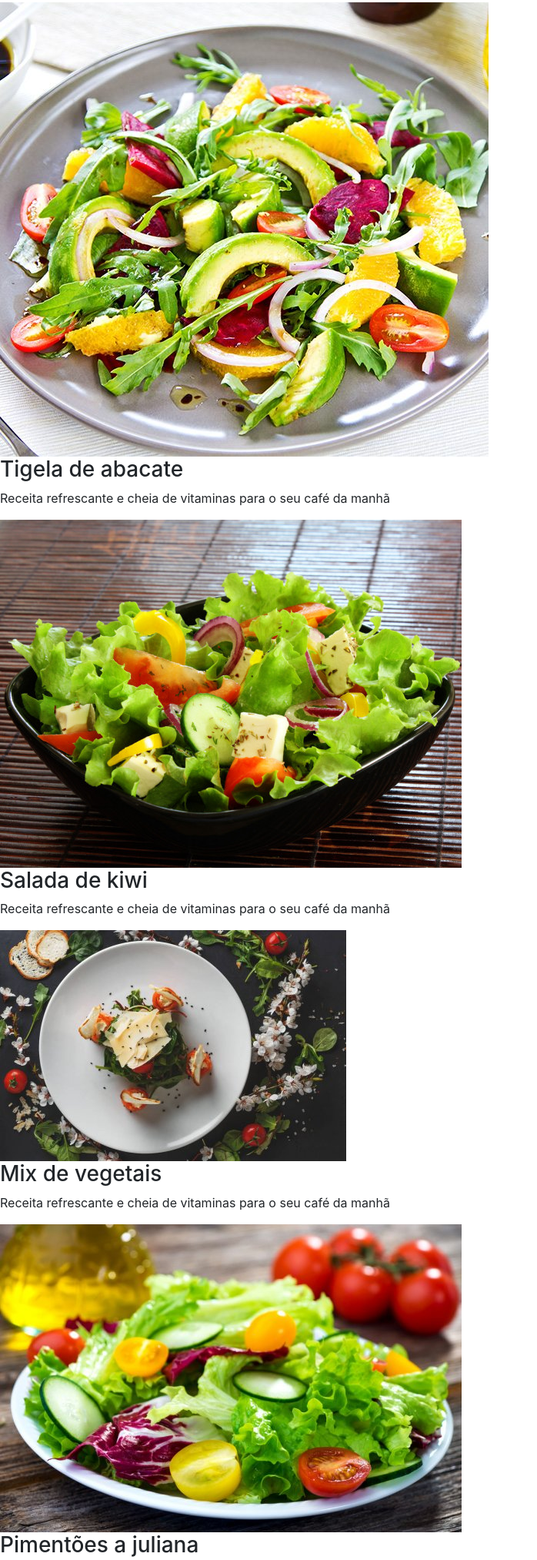
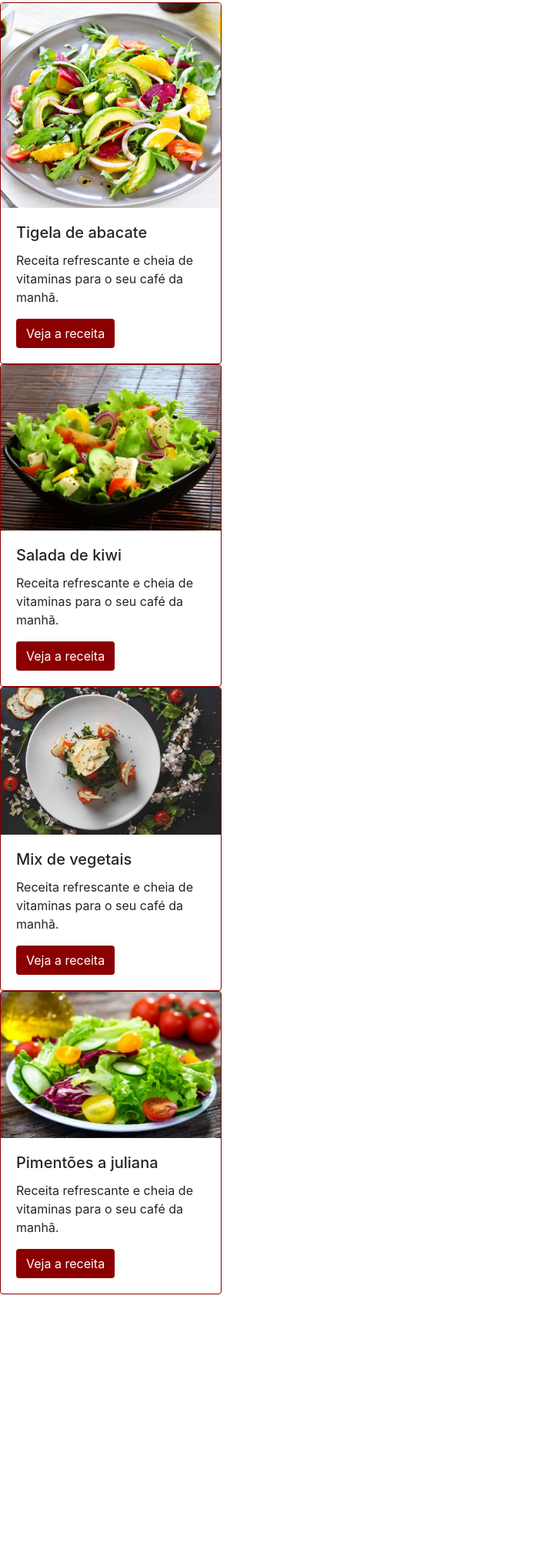
Before and after one commit to Ljuniorcode/landingPage_bootStrap, a plain HTML site: page index.html in a window 1280 px wide. Shown: the part 695-2721 px from the top of the page at 77% size, without its empty margins (0-698 px from the left). After the commit the page ends 2376 px from the top, so only its background shows below. Drawn offline with nearby package versions, Linux system fonts and the light colour scheme.

Commit message:
02 - html semântico, adicioanr e personalizar componente card, usar css para complementar o bootstrap

```diff
--- a/index.html
+++ b/index.html
@@ -12,6 +12,7 @@
 </head>
 
 <body>
+  <header>
     <nav class="navbar navbar-expand-lg navbar-light bg-light">
       <a class="navbar-brand" href="#">fruta & fruto</a>
       <button class="navbar-toggler" type="button" data-toggle="collapse" data-target="#navbarNavAltMarkup"
@@ -19,21 +20,26 @@
         <span class="navbar-toggler-icon"></span>
       </button>
       <div class="collapse navbar-collapse justify-content-end" id="navbarNavAltMarkup">
-      <div class="navbar-nav">
-        <a class="nav-link active" href="#">início <span class="sr-only">(current)</span></a>
-        <a class="nav-link" href="#">receitas</a>
-        <a class="nav-link" href="#">quem somos</a>
-        <a class="nav-link" href="#" tabindex="-1">contato</a>
-      </div>
+        <ul class="navbar-nav">
+          <li><a class="nav-link active" href="#">início <span class="sr-only">(current)</span></a></li>
+          <li><a class="nav-link" href="#">receitas</a></li>
+          <li><a class="nav-link" href="#">quem somos</a></li>
+          <li><a class="nav-link" href="#" tabindex="-1">contato</a></li>
+        </ul>
       </div>
     </nav>
+  </header>
 
+  <main>
+    <section class="carrossel">
       <div id="carouselExampleCaptions" class="carousel slide" data-interval="4000" data-ride="carousel">
         <ol class="carousel-indicators">
           <li data-target="#carouselExampleCaptions" data-slide-to="0" class="active"></li>
           <li data-target="#carouselExampleCaptions" data-slide-to="1"></li>
           <li data-target="#carouselExampleCaptions" data-slide-to="2"></li>
+          <li data-target="#carouselExampleCaptions" data-slide-to="3"></li>
         </ol>
+
         <div class="carousel-inner">
 
           <div class="carousel-item active">
@@ -57,6 +63,14 @@
             </div>
           </div>
 
+          <div class="carousel-item">
+            <img src="./img/carousel4.jpg" class="d-block w-100 imagem-carrossel" alt="...">
+            <div class="carousel-caption d-none d-md-block h-50">
+              <h1 class="fonte-titulo display-4">Alimentos frescos e saudáveis</h1>
+            </div>
+          </div>
+    </section>
+
       </div>
       <a class="carousel-control-prev" href="#carouselExampleCaptions" role="button" data-slide="prev">
         <span class="carousel-control-prev-icon" aria-hidden="true"></span>
@@ -68,30 +82,51 @@
       </a>
     </div>
 
+    <section id="titulo">
       <h1 class="text-center fonte-titulo cor-especial pt-5">Receitas para economizar e ganhar saúde</h1>
       <p class="text-center text-secondary pb-5">Nossas receitas ajudam você a aproveitar melhor os alimentos, economizar,
       ganhar tempo e praticidade</p>
+    </section>
 
-  <img src="./img/saladaAbacate.jpg" alt="tigela com salada de abacate">
-  <h3>Tigela de abacate</h3>
-  <p>Receita refrescante e cheia de vitaminas para o seu café da manhã</p>
-
-  <img src="./img/salada1.jpg" alt="tigela com salada de abacate">
-
-  <h3>Salada de kiwi</h3>
-  <p>Receita refrescante e cheia de vitaminas para o seu café da manhã</p>
-
-  <img src="./img/salada2.jpg" alt="tigela com salada de abacate">
-
-  <h3>Mix de vegetais</h3>
-  <p>Receita refrescante e cheia de vitaminas para o seu café da manhã</p>
+      <section id="receitas">
+        <div class="card borda-cor-especial" style="width: 18rem;">
+          <img src="./img/saladaAbacate.jpg" class="card-img-top" alt="tigela com salada de abacate">
+          <div class="card-body">
+            <h5 class="card-title">Tigela de abacate</h5>
+            <p class="card-text">Receita refrescante e cheia de vitaminas para o seu café da manhã.</p>
+            <a href="#" class="btn botao-cor-especial">Veja a receita</a>
+          </div>
+        </div>
 
 
-  <img src="./img/salada4.jpg" alt="tigela com salada de abacate">
+        <div class="card borda-cor-especial" style="width: 18rem;">
+          <img src="./img/salada1.jpg" class="card-img-top" alt="Salada de kiwi">
+          <div class="card-body">
+            <h5 class="card-title">Salada de kiwi</h5>
+            <p class="card-text">Receita refrescante e cheia de vitaminas para o seu café da manhã.</p>
+            <a href="#" class="btn botao-cor-especial">Veja a receita</a>
+          </div>
+        </div>
 
-  <h3>Pimentões a juliana</h3>
-  <p>Receita refrescante e cheia de vitaminas para o seu café da manhã</p>
+        <div class="card borda-cor-especial" style="width: 18rem;">
+          <img src="./img/salada2.jpg" class="card-img-top" alt="Mix de vegetais">
+          <div class="card-body">
+            <h5 class="card-title">Mix de vegetais</h5>
+            <p class="card-text">Receita refrescante e cheia de vitaminas para o seu café da manhã.</p>
+            <a href="#" class="btn botao-cor-especial">Veja a receita</a>
+          </div>
+        </div>
 
+        <div class="card borda-cor-especial" style="width: 18rem;">
+          <img src="./img/salada4.jpg" class="card-img-top" alt="Pimentões a juliana">
+          <div class="card-body">
+            <h5 class="card-title">Pimentões a juliana</h5>
+            <p class="card-text">Receita refrescante e cheia de vitaminas para o seu café da manhã.</p>
+            <a href="#" class="btn botao-cor-especial">Veja a receita</a>
+          </div>
+        </div>
+      </section>
+    </main>
 
   <script src="https://code.jquery.com/jquery-3.5.1.slim.min.js"
     integrity="sha384-DfXdz2htPH0lsSSs5nCTpuj/zy4C+OGpamoFVy38MVBnE+IbbVYUew+OrCXaRkfj"
--- a/style.css
+++ b/style.css
@@ -11,3 +11,12 @@
 .cor-especial {
   color: darkred;
 }
+
+.botao-cor-especial {
+  background-color: darkred;
+  color: white;
+}
+
+.borda-cor-especial {
+  border-color: darkred;
+}
```
Also changed, not shown: img/carousel4.jpg (added), 1 other file. Lines whose indentation alone changed are shown as unchanged.
